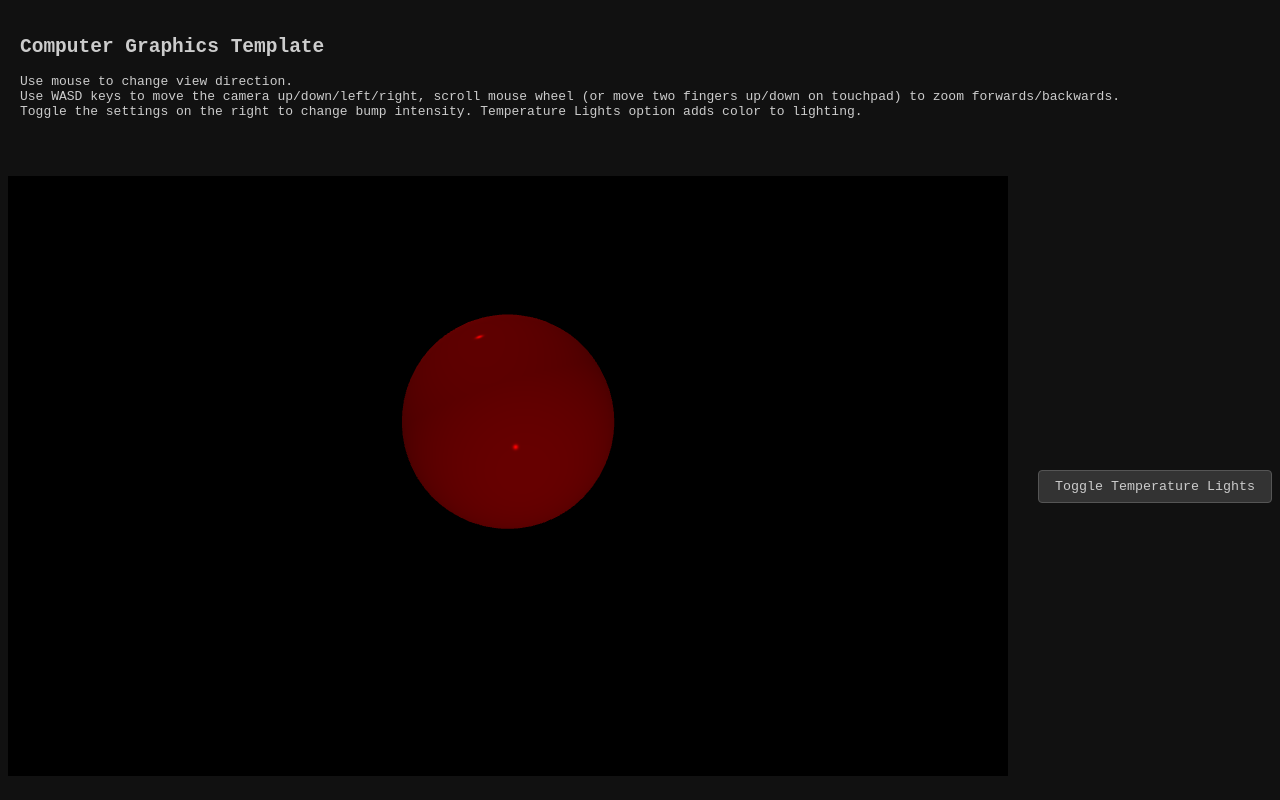
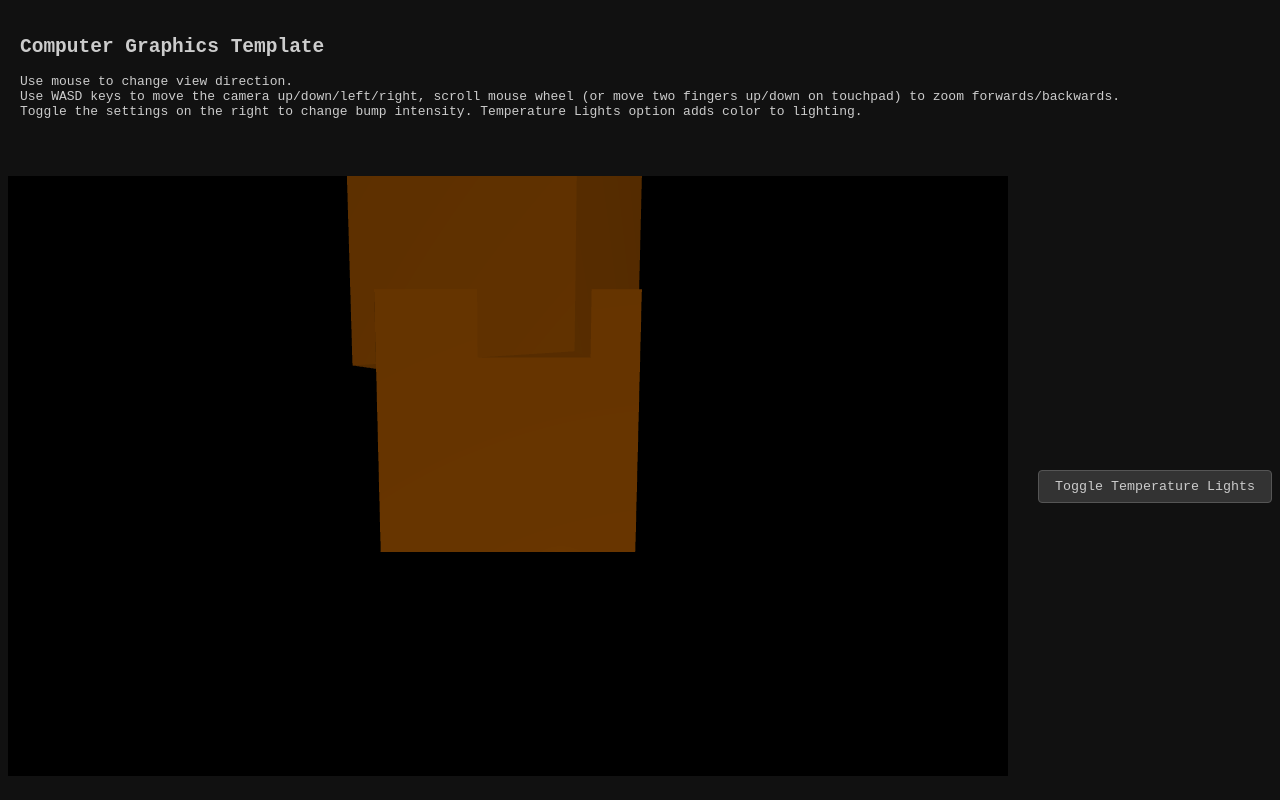
Before and after one commit to charl024/cg_project, a plain HTML site: page index.html in a window 1280 px wide. Drawn offline with Linux system fonts and the light colour scheme; animation ran at ten frames a second.

Commit message:
updated hierarchichal modeling to be more modular

```diff
--- a/index.html
+++ b/index.html
@@ -282,7 +282,7 @@ void main() {
   <script src="src/shape.js"></script>
   <script src="src/primitives.js"></script>
   <script src="src/transformations.js"></script>
-  <script src="src/model.js"></script>
+  <script src="src/model_node.js"></script>
   <script src="src/main.js"></script>
 </body>
 
--- a/src/main.js
+++ b/src/main.js
@@ -34,13 +34,14 @@ let uKa, uKd, uKs, uAlpha, uViewPos, uAttOn;
 let uTex, uBumpStrength, uBumpOn, uTexOn;
 let uLightPos1, uLightPos2, uLightColor1, uLightColor2;
 
-const material_uniforms = {
+const obj_uniforms = {
     uKa,
     uKd,
     uKs,
     uAlpha,
     uBumpOn,
-    uTexOn
+    uTexOn,
+    uMTM
 };
 
 function init_shader_program() {
@@ -53,12 +54,12 @@ function init_shader_program() {
     timeLoc = gl.getUniformLocation(program, "uTime");
     uMVM = gl.getUniformLocation(program, "uModelViewMatrix");
     uPM = gl.getUniformLocation(program, "uProjectionMatrix");
-    uMTM = gl.getUniformLocation(program, "uModelTransformationMatrix");
+    obj_uniforms.uMTM = gl.getUniformLocation(program, "uModelTransformationMatrix");
 
-    material_uniforms.uKa = gl.getUniformLocation(program, "uKa");
-    material_uniforms.uKd = gl.getUniformLocation(program, "uKd");
-    material_uniforms.uKs = gl.getUniformLocation(program, "uKs");
-    material_uniforms.uAlpha = gl.getUniformLocation(program, "uAlpha");
+    obj_uniforms.uKa = gl.getUniformLocation(program, "uKa");
+    obj_uniforms.uKd = gl.getUniformLocation(program, "uKd");
+    obj_uniforms.uKs = gl.getUniformLocation(program, "uKs");
+    obj_uniforms.uAlpha = gl.getUniformLocation(program, "uAlpha");
 
     uLightPos1 = gl.getUniformLocation(program, "uLightPos1");
     uLightPos2 = gl.getUniformLocation(program, "uLightPos2");
@@ -71,7 +72,7 @@ function init_shader_program() {
     uTex = gl.getUniformLocation(program, "uTex");
     uTexOn = gl.getUniformLocation(program, "uTexOn");
     uBumpStrength = gl.getUniformLocation(program, "uBumpStrength");
-    material_uniforms.uBumpOn = gl.getUniformLocation(program, "uBumpOn");
+    obj_uniforms.uBumpOn = gl.getUniformLocation(program, "uBumpOn");
 
     } catch (e) {
         console.error(e);
@@ -135,30 +136,26 @@ const cube = makeShape(gl, program, cube_data, null, metal_orange_material);
 const sphere = makeShape(gl, program, () => sphere_data(30, 30, 1), null, metal_red_material);
 
 // Hierarchical model setup
-let figure = [];
-let num_segments = 1;
-let model = new Model(num_segments,  mat4Identity(), figure);
+let body_node = create_model_node(
+    mat4Identity(),
+    null,
+    cube,
+    obj_uniforms,
+    {}
+);
 
-// model.add_children(0, 1);
-// model.add_children(0, 2);
-// model.add_children(0, 3);
-// model.add_children(0, 4);
-// model.add_children(0, 5);
-// model.add_children(0, 6);
-// model.add_children(6, 7);
-// model.add_children(6, 8);
-// model.add_children(6, 9);
-// model.add_children(6, 10);
-// model.add_children(6, 11);
-// model.add_children(11, 12);
-// model.add_children(11, 13);
-// model.add_children(11, 14);
-// model.add_children(11, 15);
-// model.add_children(11, 16);
-// model.add_children(0, 17);
-// model.add_children(0, 18);
+let head_node = create_model_node(
+    mat4Translate(mat4Identity(), [0.0, 1.5, 0.0]),
+    (mtm) => {
+        let angle = Date.now() * 0.001 * spinrate;
+        return multiplyMat4(mtm, mat4RotateY(mat4Identity(), angle));
+    },
+    cube,
+    obj_uniforms,
+    {}
+);
 
-
+add_children(body_node, head_node);
 
 // lighting setup
 let light_world_position1 = [0, 3, -5];
@@ -169,50 +166,10 @@ let light_color2 = [0.7, 0.7, 0.7];
 
 let view_direction = [0, 0, 0];
 
-// interactive ui
+// interactive ui variables
 let spinrate = 0.1;
-
 let bumpStrength = 100.0;
-
-// const bs_slider = document.getElementById("bumpStrengthSlider");
-// const bs_val = document.getElementById("bumpStrengthValue");
-
-// bs_slider.addEventListener("input", () => {
-//   bumpStrength = parseFloat(bs_slider.value);
-//   bs_val.textContent = bumpStrength.toFixed(2);
-// });
-
 let oscillationrate = 1.0;
-
-// const oscillationrate_silder = document.getElementById("oscillationSlider");
-// const oscillationrate_value = document.getElementById("oscillationValue");
-
-// oscillationrate_silder.addEventListener("input", () => {
-//   oscillationrate = parseFloat(oscillationrate_silder.value);
-//   oscillationrate_value.textContent = oscillationrate.toFixed(2);
-// });
-
-// const lightintensity_slider = document.getElementById("lightIntensitySlider");
-// const lightintensity_value = document.getElementById("lightIntensityValue");
-
-// let ambient_coeff = 0.5;
-
-// lightintensity_slider.addEventListener("input", () => {
-//   ambient_coeff = parseFloat(lightintensity_slider.value);
-//   lightintensity_value.textContent = ambient_coeff.toFixed(2);
-// });
-
-// let attButton = false;
-
-// document.getElementById("AttOnButton").addEventListener("click", () => {
-//     attButton = !attButton;
-// });
-
-// let animationButton = false;
-
-// document.getElementById("AnimationButton").addEventListener("click", () => {
-//     animationButton = !animationButton;
-// });
 
 let temperatureLights = false;
 
@@ -272,7 +229,7 @@ function render() {
     // set the uniforms
     gl.uniformMatrix4fv(uPM, false, proj);
     gl.uniformMatrix4fv(uMVM, false, model_view_matrix);
-    gl.uniformMatrix4fv(uMTM, false, model_transformation_matrix);
+    // gl.uniformMatrix4fv(uMTM, false, model_transformation_matrix);
 
     gl.uniform3fv(uLightPos1, light_world_position1);
     gl.uniform3fv(uLightPos2, light_world_position2);
@@ -280,20 +237,14 @@ function render() {
     gl.uniform3fv(uLightColor2, light_color2);
 
     gl.uniform3fv(uViewPos, view_direction);
-    // gl.uniform1f(uAttOn, attButton);
-    // gl.uniform1f(material_uniforms.uKa, ambient_coeff);
     gl.uniform1f(uBumpStrength, bumpStrength);
 
     //set time in seconds
     gl.uniform1f(timeLoc, elapsed_time);
 
     // draw the model
-    model.set_mtm(model_transformation_matrix);
-
-    model.update_dynamic_params(elapsed_time, delta_time, spinrate, oscillationrate);
-    model.update_node_transform(0);
-
-    model.walk(0);
+    let mtm_stack = [];
+    walk(body_node, mtm_stack, model_transformation_matrix);
 
     requestAnimationFrame(render);
 }
--- a/src/model.js
+++ b/src/model.js
@@ -122,11 +122,13 @@ class Model {
 
         switch (idx) {
             case 0:
-                base_shape = sphere;
+                base_shape = cube;
                 initial_transform = mat4Translate(initial_transform, [0.0, 0.0, 0.0]);
                 this.figure[idx] = this.create_node(idx, initial_transform,
                     () => {
                         let segment_mat = mat4Scale(this.model_transformation_matrix, [1.0, 1.0, 1.0]);
+                        segment_mat = mat4RotateY(segment_mat, this.dynamic_angle);
+                        segment_mat = mat4Translate(segment_mat, [0.0, Math.sin(this.dynamic_angle), 0.0]);
                         gl.uniformMatrix4fv(uMTM, false, segment_mat);
                     },
                     null, base_shape);
--- /dev/null
+++ b/src/model_node.js
@@ -0,0 +1,72 @@
+class Model_Node {
+    constructor() {
+        this.transform = mat4Identity();
+        this.itransform = mat4Identity();
+        this.wtransform_cb = null;
+        this.children = null;
+
+        this.shape = null;
+        this.material_uniforms = null;
+        this.dynamic_params = {};
+
+    }
+}
+
+// transform: local transformation matrix, this is where you set the initial position/angle of the object
+// wtransform_cb: function to compute world transformation, this is where you set dynamic transformations (and scaling)
+// children: list of child nodes
+// shape: shape to draw
+// material_uniforms: material properties for drawing
+function create_model_node(transform, wtransform_cb, shape, material_uniforms, dynamic_params) {
+    let node = new Model_Node();
+    node.transform = transform || mat4Identity();
+    node.itransform = mat4Copy(transform || mat4Identity());
+    node.wtransform_cb = wtransform_cb;
+    node.children = [];
+    node.shape = shape || null;
+    node.material_uniforms = material_uniforms || null;
+    node.dynamic_params = dynamic_params || {};
+    return node;
+}
+
+function add_children(parent_node, child_node) {
+
+    if (parent_node.children == null) {
+        parent_node.children = [];
+    }
+    parent_node.children.push(child_node);
+    console.log(parent_node.children);
+}
+
+function walk(node, mtm_stack, mtm) {
+
+    mtm_stack.push(mat4Copy(mtm));
+
+    mtm = multiplyMat4(mtm, node.transform);
+
+    if (node.wtransform_cb != null) {
+        mtm = node.wtransform_cb(mtm);
+    }
+
+    node.shape.draw(node.material_uniforms, mtm);
+
+    if (node.children != null) {
+        for (let child of node.children) {
+            walk(child, mtm_stack, mtm);
+        }
+    }
+
+    mtm = mtm_stack.pop();
+}
+
+function update_node_params(node, dynamic_params) {
+    for (let key in dynamic_params) {
+        node.dynamic_params[key] = dynamic_params[key];
+    }
+
+    if (node.children != null) {
+        for (let child of node.children) {
+            update_node_params(child, dynamic_params);
+        }
+    }
+}
--- a/src/shape.js
+++ b/src/shape.js
@@ -80,7 +80,7 @@ class Shape {
         gl.texImage2D(gl.TEXTURE_2D, 0, gl.RGBA, gl.RGBA, gl.UNSIGNED_BYTE, this.video);
     }
 
-    draw(uniforms) {
+    draw(uniforms, mtm) {
         const gl = this.gl;
 
 
@@ -94,7 +94,7 @@ class Shape {
             gl.uniform1i(gl.getUniformLocation(this.program, "uTex"), 0);
         }
 
-
+        gl.uniformMatrix4fv(uniforms.uMTM, false, mtm);
         gl.uniform1f(uniforms.uKa, this.material.Ka);
         gl.uniform1f(uniforms.uKd, this.material.Kd);
         gl.uniform1f(uniforms.uKs, this.material.Ks);
--- a/src/transformations.js
+++ b/src/transformations.js
@@ -25,6 +25,10 @@ function apply_ortho(zoom, scale, aspect, zNear, zFar) {
 // Identity matrix
 function mat4Identity() {
     return new Float32Array([1, 0, 0, 0, 0, 1, 0, 0, 0, 0, 1, 0, 0, 0, 0, 1]);
+}
+
+function mat4Copy(matrix) {
+    return new Float32Array(matrix);
 }
 
 // Matrix translation
```
